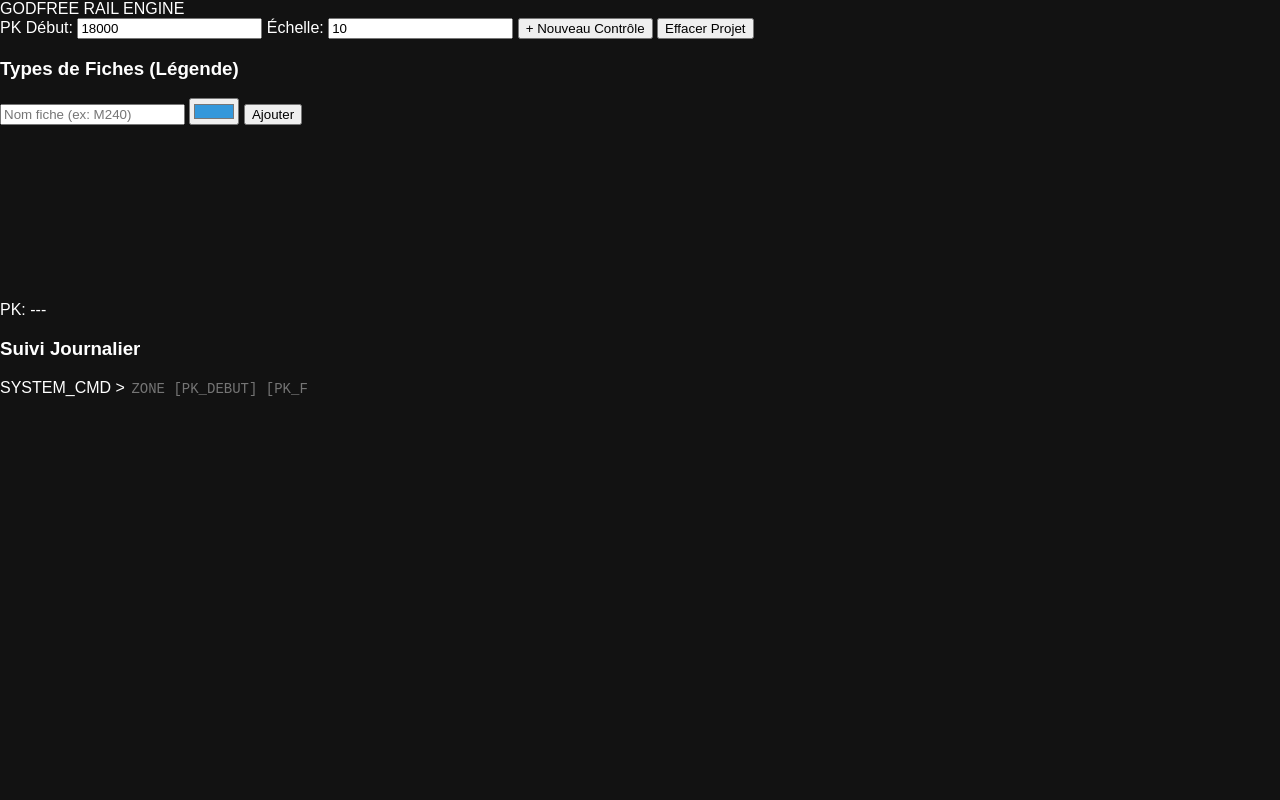
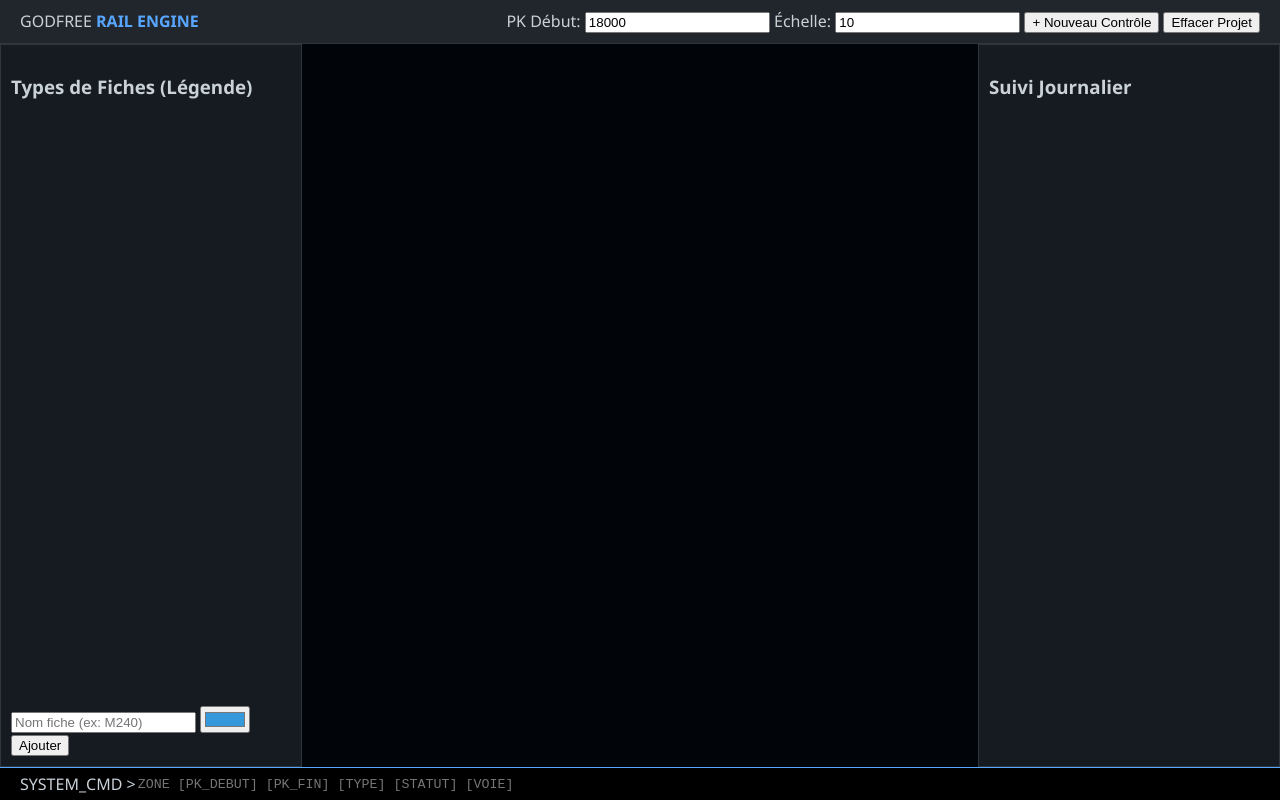
Before and after one commit to godfreelokonon-alt/DA02DFREE, a plain HTML site: page index.html in a window 1280 px wide. Drawn offline with Linux system fonts and the light colour scheme.

Commit message:
Update style.css

```diff
--- a/style.css
+++ b/style.css
@@ -1,20 +1,16 @@
-:root { --primary: #0078d7; --dark: #121212; --panel: #1e1e1e; }
-body { margin: 0; font-family: sans-serif; background: var(--dark); color: white; overflow: hidden; }
+:root { --bg: #0d1117; --panel: #161b22; --accent: #58a6ff; --text: #c9d1d9; }
+body { margin: 0; font-family: 'Segoe UI', sans-serif; background: var(--bg); color: var(--text); overflow: hidden; }
 #app-container { display: flex; flex-direction: column; height: 100vh; }
-.smart-ribbon { background: white; color: #333; height: 60px; display: flex; align-items: center; padding: 0 20px; gap: 20px; border-bottom: 3px solid var(--primary); }
-.brand { font-weight: bold; font-size: 1.2em; }
-.brand span { color: var(--primary); }
-.content { display: flex; flex: 1; overflow: hidden; }
-.sidebar { width: 260px; background: var(--panel); border-right: 1px solid #333; padding: 15px; overflow-y: auto; }
-.right { border-left: 1px solid #333; border-right: none; }
-.viewport { flex: 1; position: relative; background: #0b0b0b; }
-canvas { width: 100%; height: 100%; }
-.console { background: black; height: 40px; display: flex; align-items: center; padding: 0 20px; border-top: 1px solid #333; }
-#cmd-input { background: transparent; border: none; color: #00ff00; flex: 1; outline: none; font-family: monospace; font-size: 14px; }
-.modal { position: fixed; top: 0; left: 0; width: 100%; height: 100%; background: rgba(0,0,0,0.8); display: none; align-items: center; justify-content: center; z-index: 100; }
-.modal-content { background: #2c3e50; padding: 25px; border-radius: 10px; width: 300px; display: flex; flex-direction: column; gap: 15px; }
-.item { background: #333; padding: 10px; margin-bottom: 5px; border-radius: 4px; display: flex; justify-content: space-between; font-size: 0.8em; }
-.status-C { border-left: 5px solid #27ae60; }
-.status-NC { border-left: 5px solid #e74c3c; }
-.status-NR { border-left: 5px solid #f39c12; }
-button { cursor: pointer; }
+.ribbon { background: #21262d; padding: 10px 20px; display: flex; justify-content: space-between; border-bottom: 1px solid #30363d; }
+.logo span { color: var(--accent); font-weight: bold; }
+.workspace { display: flex; flex: 1; overflow: hidden; }
+.panel { width: 280px; background: var(--panel); border: 1px solid #30363d; display: flex; flex-direction: column; padding: 10px; }
+.viewer { flex: 1; background: #010409; position: relative; }
+.scrollable { flex: 1; overflow-y: auto; margin: 10px 0; }
+.system-console { background: #000; padding: 5px 20px; border-top: 1px solid var(--accent); display: flex; }
+#cmd-input { background: none; border: none; color: #39ff14; flex: 1; font-family: monospace; outline: none; }
+.reception-card { background: #21262d; margin-bottom: 8px; padding: 10px; border-radius: 6px; border-left: 4px solid #555; display: flex; justify-content: space-between; }
+.status-C { border-color: #2ea043; } .status-NC { border-color: #f85149; } .status-NR { border-color: #d29922; }
+.modal { position: fixed; top: 0; left: 0; width: 100%; height: 100%; background: rgba(0,0,0,0.85); display: none; align-items: center; justify-content: center; }
+.modal-content { background: #161b22; padding: 20px; border-radius: 8px; width: 350px; display: flex; flex-direction: column; gap: 10px; }
+canvas { width: 100%; height: 100%; cursor: crosshair; }
```
